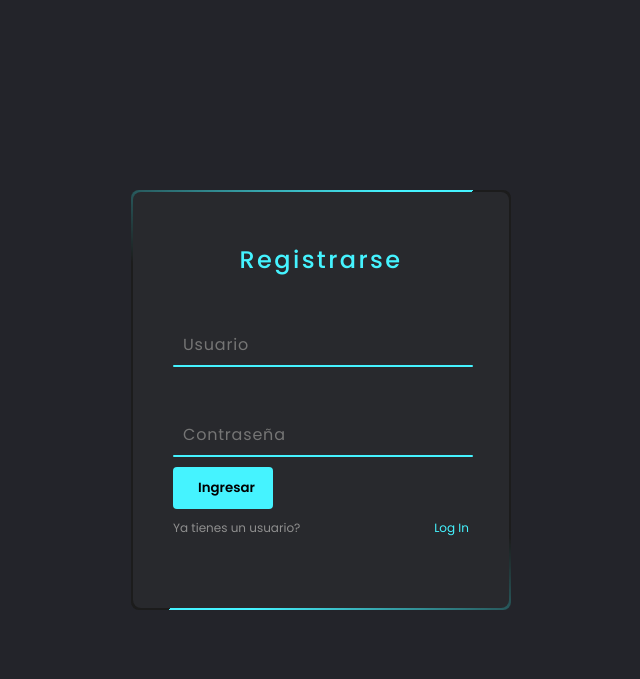
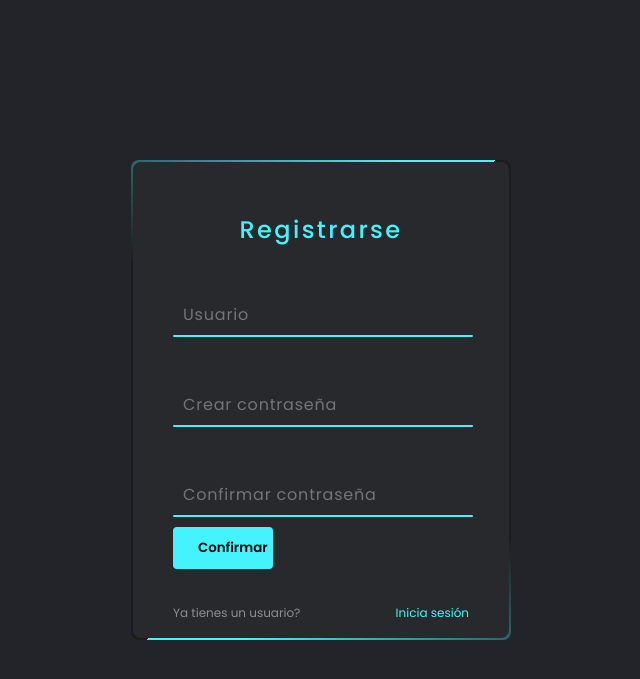
Before and after one commit to jgonzalezr2021/ProyectoQrLogin, a Django app: page /register/ in a window 1280 px wide. Shown: the top 679 px of the page, without its empty margins (319-959 px from the left). Run offline with Django 3.2, Linux system fonts and the light colour scheme; parts of the project's set-up code (start-up, migrations or seed data) failed here and were passed over.

Commit message:
modificaciones login y registro

```diff
--- a/proyectoQrLogin/templates/login.html
+++ b/proyectoQrLogin/templates/login.html
@@ -134,6 +134,7 @@
         }
         .inputBox i
         {
+
             position: absolute;
             left: 0;
             bottom: 0;
--- a/proyectoQrLogin/templates/register.html
+++ b/proyectoQrLogin/templates/register.html
@@ -29,7 +29,7 @@
             {
         	position: relative;
 	        width: 380px;
-	        height: 420px;
+	        height: 480px;
 	        background: #1c1c1c;
 	        border-radius: 8px;
 	        overflow: hidden;
@@ -42,7 +42,7 @@
         	top: -50%;
         	left: -50%;
         	width: 380px;
-        	height: 420px;
+        	height: 480px;
         	transform-origin: bottom right;
         	background: linear-gradient(0deg,transparent,#45f3ff,#45f3ff);
         	animation: animate 6s linear infinite;
@@ -55,7 +55,7 @@
         	top: -50%;
         	left: -50%;
         	width: 380px;
-        	height: 420px;
+        	height: 480px;
         	transform-origin: bottom right;
         	background: linear-gradient(0deg,transparent,#45f3ff,#45f3ff);
         	animation: animate 6s linear infinite;
@@ -198,19 +198,25 @@
 				<i></i>
 			</div>
 			<div class="inputBox">
-				<input type="password" name="password" id="password" placeholder="Contraseña" required>
+				<input type="password" name="password" id="password" placeholder="Crear contraseña" required>
+
+				<i></i>
+			</div>
+            <div class="inputBox">
+				<input type="password" name="password" id="password" placeholder="Confirmar contraseña" required>
 
 				<i></i>
 			</div>
 
-
-			<input type="submit" value="Ingresar " class="submit_button">
+			<input type="submit" value="Confirmar " class="submit_button">
             {% for message in messages %}
             <p class="error-message">{{ message }}</p>
             {% endfor %}
+            <br>
+
             <div class="links">
 				<a href="#">Ya tienes un usuario?</a>
-				<a href="{% url 'login' %}">Log In</a>
+				<a href="{% url 'login' %}">Inicia sesión</a>
 			</div>
 
 
```
Also changed, not shown: proyectoQrLogin/db.sqlite3.
